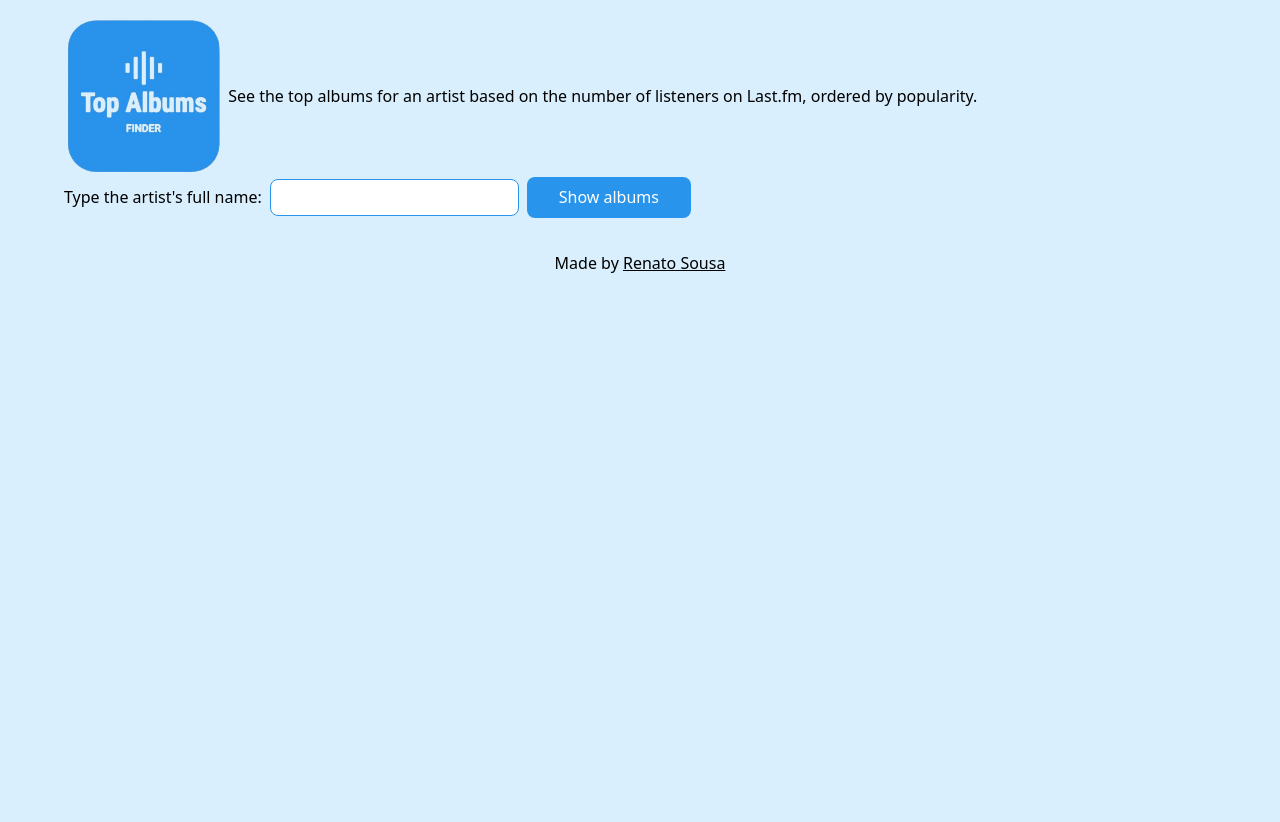
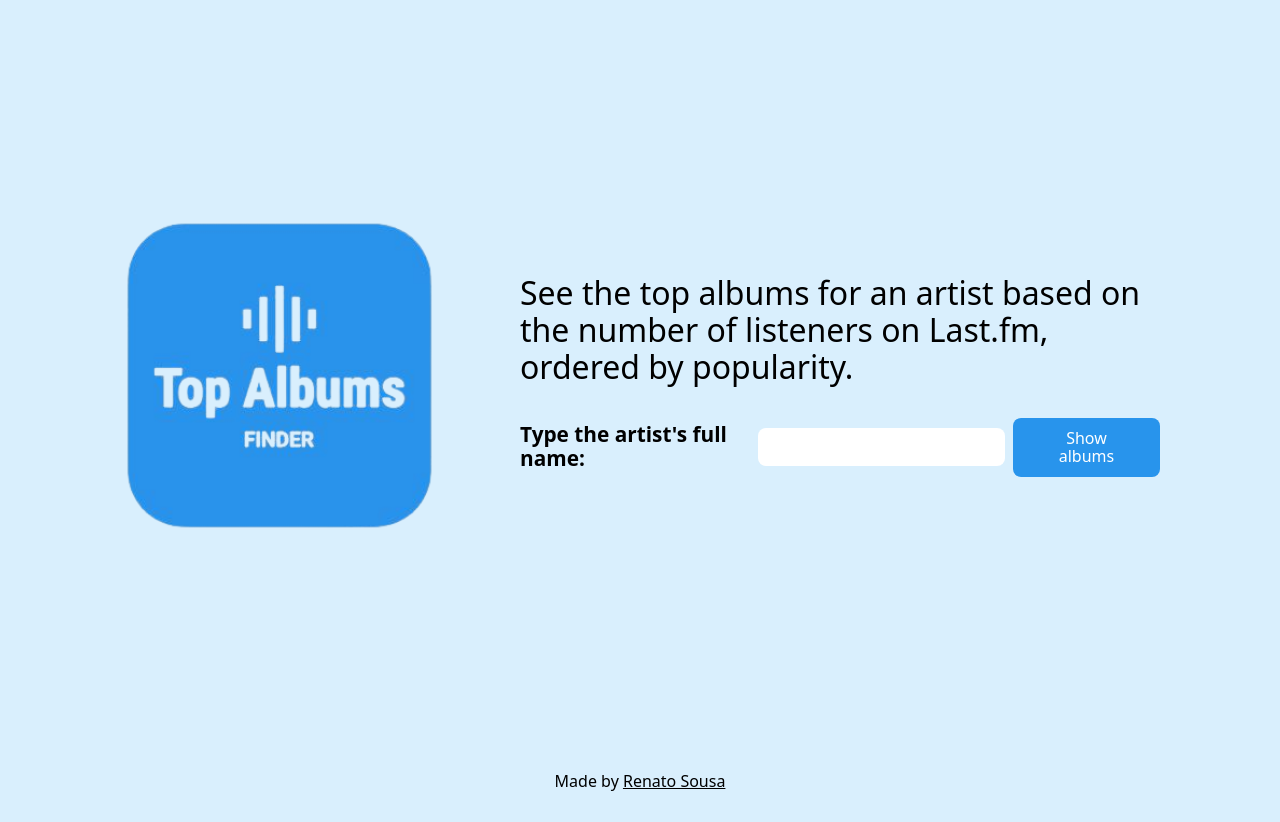
Before and after one commit to Notare/top-albums-finder, a plain HTML site: page index.html in a window 1280 px wide. Before the commit the page ends 800 px from the top, so only its background shows below. Drawn offline with Linux system fonts and the light colour scheme.

Commit message:
Create full screen landing page

```diff
--- a/css/style.css
+++ b/css/style.css
@@ -80,13 +80,13 @@ a {
 .album {
   border-radius: 0.5em;
   padding: 0.5em;
-  background: #bcceda;
+  background: #cbdde9;
   max-width: 20rem;
 }
 .album:focus,
 .album:hover {
   cursor: pointer;
-  background: #9fafb9;
+  background: #b1bfc9;
 }
 .album .btn-tracklist {
   width: 100%;
@@ -134,22 +134,28 @@ footer a:focus {
 }
 @media (min-width: 46rem) {
   .container-landing-page {
-    /* max-width: 50em; */
-    /* display: flex;
+    display: flex;
+    justify-content: center;
     align-items: center;
-    justify-content: center;
-    flex-direction: column;
-    min-height: 100vh; */
-  }
-  .container-logo > * {
-    display: inline;
-    vertical-align: middle;
+    min-height: 90vh;
+    gap: 5em;
   }
   .container-logo .logo {
-    /* width: 20em; */
+    width: 20em;
   }
-  .container-logo p {
-    /* font-size: 2rem; */
+  .input-section {
+    max-width: 40em;
+    display: flex;
+    flex-direction: column;
+    justify-content: space-between;
+  }
+  .input-section p {
+    font-size: 2rem;
+    margin-top: 0;
+  }
+  .input-label {
+    font-size: 1.3rem;
+    font-weight: bold;
   }
   .albums {
     flex-direction: row;
@@ -159,8 +165,13 @@ footer a:focus {
     align-items: center;
     max-width: 100%;
   }
+  .search-container input {
+    border: 0;
+    height: 100%;
+  }
   .search-container button {
     padding: 0.7em 2em;
+    height: 100%;
   }
   .albums {
     align-items: flex-start;
--- a/index.html
+++ b/index.html
@@ -30,15 +30,21 @@
       <div class="container-landing-page">
         <div class="container-logo">
           <img class="logo" src="./img/logo.png" alt="" />
+        </div>
+
+        <div class="input-section">
           <p>
             See the top albums for an artist based on the number of listeners on
             Last.fm, ordered by popularity.
           </p>
-        </div>
-        <div class="search-container">
-          <label for="artist">Type the artist's full name:</label>
-          <input type="text" name="artist" id="artist" value="" required />
-          <button type="button" name="button">Show albums</button>
+
+          <div class="search-container">
+            <label class="input-label" for="artist"
+              >Type the artist's full name:</label
+            >
+            <input type="text" name="artist" id="artist" value="" required />
+            <button type="button" name="button">Show albums</button>
+          </div>
         </div>
       </div>
 
--- a/js/main.js
+++ b/js/main.js
@@ -30,6 +30,10 @@ function getTopAlbums() {
   const artistTopAlbumsUrl = `https://ws.audioscrobbler.com/2.0/?method=artist.gettopalbums&artist=${encodeURIComponent(
     inputValue
   )}&api_key=5520b2454cda41fe7c2e6349b1627f55&format=json`;
+  const containerLandingPage = document.querySelector(
+    ".container-landing-page"
+  );
+  containerLandingPage.style.minHeight = "auto";
 
   if (inputValue === "") {
     document.querySelector("h2").innerText =
```
